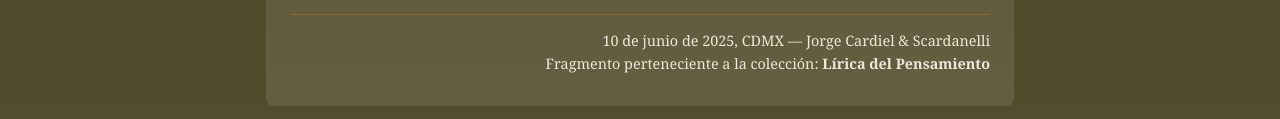
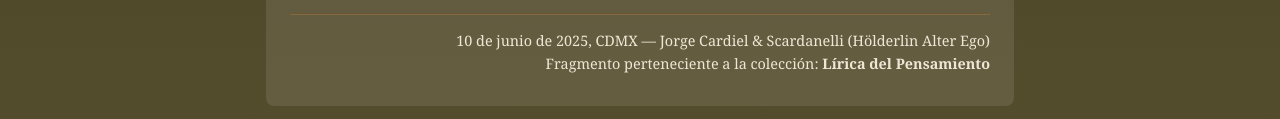
Before and after one commit to kyberkritik/scardanelli, a plain HTML site: page index.html in a window 1280 px wide. Shown: the part 2232-2351 px from the top of the page. Drawn offline with Linux system fonts and the light colour scheme.

Commit message:
agregar info

```diff
--- a/index.html
+++ b/index.html
@@ -166,7 +166,7 @@
   <hr style="border-color:rgba(208,140,63,0.3);">
 
   <p style="text-align:right; font-size:0.9rem;">
-    10 de junio de 2025, CDMX — Jorge Cardiel &amp; Scardanelli<br>
+    10 de junio de 2025, CDMX — Jorge Cardiel &amp; Scardanelli (Hölderlin Alter Ego)<br>
     Fragmento perteneciente a la colección: <strong>Lírica del Pensamiento</strong>
   </p>
 </div>
```
